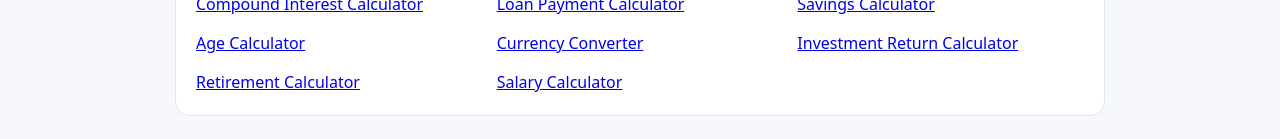
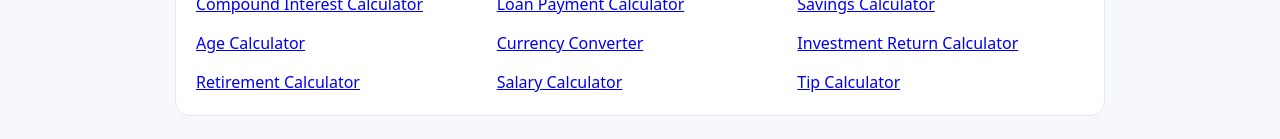
Before and after one commit to okinedo123-cloud/calculate-all-things, a plain HTML site: page index.html in a window 1280 px wide. Shown: the part 592-731 px from the top of the page. Drawn offline with Linux system fonts and the light colour scheme.

Commit message:
Add Tip Calculator link to index.html

```diff
--- a/index.html
+++ b/index.html
@@ -23,6 +23,9 @@
 
 <a href="/salary-calculator.html">Salary Calculator</a>
 
+<a href="/tip-calculator.html">Tip Calculator</a>
+
+
 </div>
 </section><div id="cats" class="cats"></div><div id="listing"></div><div class="ad">Advertisement</div>
 <section id="about" class="panel info"><h2>About Calculate All Things</h2><p>Calculate All Things is an independent collection of practical calculators designed to make everyday calculations quick, clear and easy to repeat. The site currently provides 200 tools across mathematics, money and finance, business, health estimates, geometry, conversions, dates and time, travel and maps, stocks and investing, and currency exchange.</p><p>Our goal is not merely to display an answer. Calculator pages identify the inputs and units used, explain the calculation, and flag important limitations. No account or subscription is required to use the calculators.</p></section>
```
